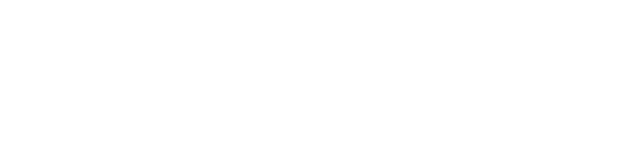
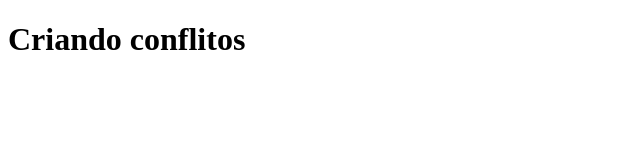
Before and after one commit to camilapessoa/mergecommits, a plain HTML site: page index.html in a window 1280 px wide. Shown: the whole page, without its empty margins (0-640 px from the left). Drawn offline with Linux system fonts and the light colour scheme.

Commit message:
Update index.html

```diff
--- a/index.html
+++ b/index.html
@@ -1,2 +1,3 @@
 <!DOCTYPE html>
 <title>Teste da Camila</title>
+<h1>Criando conflitos</h1>
```
